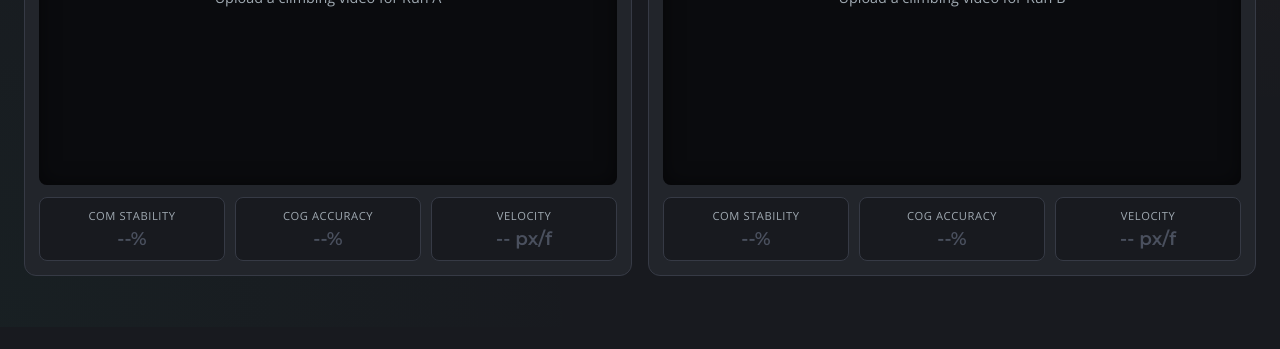
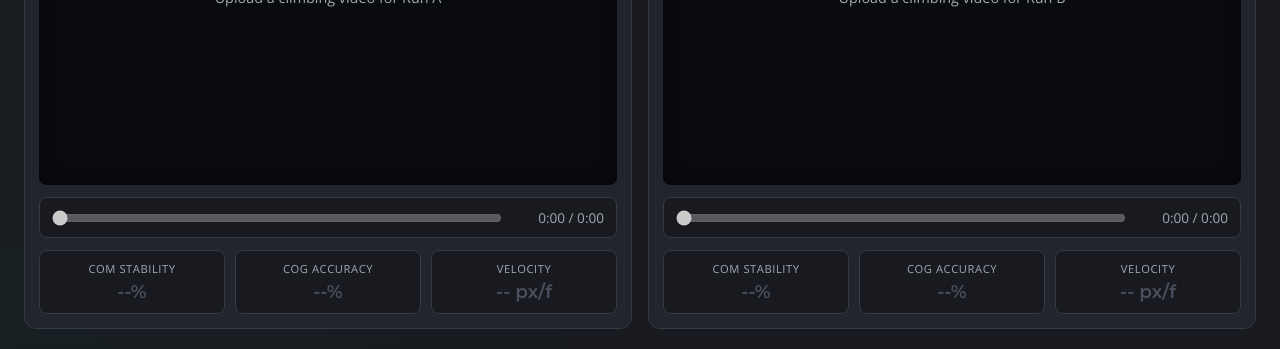
Before and after one commit to WhereTheCheese/RockClimbing, a website with bundled scripts: page compare.html in a window 1280 px wide. Shown: the part 473-822 px from the top of the page. Before the commit the page ends 800 px from the top, so only its background shows below. Built offline with nearby package versions, Linux system fonts and the light colour scheme.

Commit message:
Add individual video controls and time display

```diff
--- a/compare.html
+++ b/compare.html
@@ -192,6 +192,35 @@
         }
         .stage-hint .icon { font-size: 2.5rem; opacity: 0.4; }
 
+        /* ── Individual Video Controls ── */
+        .video-controls {
+            display: flex;
+            align-items: center;
+            gap: 12px;
+            background: var(--bg);
+            padding: 10px 12px;
+            border-radius: 8px;
+            border: 1px solid var(--panel-border);
+        }
+
+        .video-controls input[type="range"] {
+            flex: 1;
+            cursor: pointer;
+            accent-color: var(--accent);
+        }
+
+        .video-controls input[type="range"]:disabled {
+            cursor: not-allowed;
+        }
+
+        .time-display {
+            font-family: 'Open Sans', monospace;
+            font-size: 0.85rem;
+            color: var(--muted);
+            min-width: 90px;
+            text-align: right;
+        }
+
         /* ── Stats row ── */
         .stats-row {
             display: grid;
@@ -281,7 +310,6 @@
         </div>
     </header>
 
-    <!-- ── Sync controls ── -->
     <div class="sync-bar">
         <span class="sync-label">Playback:</span>
         <button class="sync-btn secondary" id="prev-frame-btn" title="Previous Frame">◄◄</button>
@@ -300,10 +328,8 @@
         </select>
     </div>
 
-    <!-- ── Side-by-side panels ── -->
     <main class="compare-grid">
 
-        <!-- Panel A -->
         <section class="video-panel" id="panel-a">
             <div class="panel-header">
                 <span class="run-tag a">Run A</span>
@@ -321,6 +347,10 @@
                     Upload a climbing video for Run A
                 </div>
             </div>
+            <div class="video-controls">
+                <input type="range" id="seek-bar-a" value="0" min="0" step="0.01" disabled>
+                <span class="time-display" id="time-display-a">0:00 / 0:00</span>
+            </div>
             <div class="stats-row">
                 <div class="stat-card">
                     <div class="stat-label">CoM Stability</div>
@@ -337,7 +367,6 @@
             </div>
         </section>
 
-        <!-- Panel B -->
         <section class="video-panel" id="panel-b">
             <div class="panel-header">
                 <span class="run-tag b">Run B</span>
@@ -354,6 +383,10 @@
                     <span class="icon">🎬</span>
                     Upload a climbing video for Run B
                 </div>
+            </div>
+            <div class="video-controls">
+                <input type="range" id="seek-bar-b" value="0" min="0" step="0.01" disabled>
+                <span class="time-display" id="time-display-b">0:00 / 0:00</span>
             </div>
             <div class="stats-row">
                 <div class="stat-card">
```
